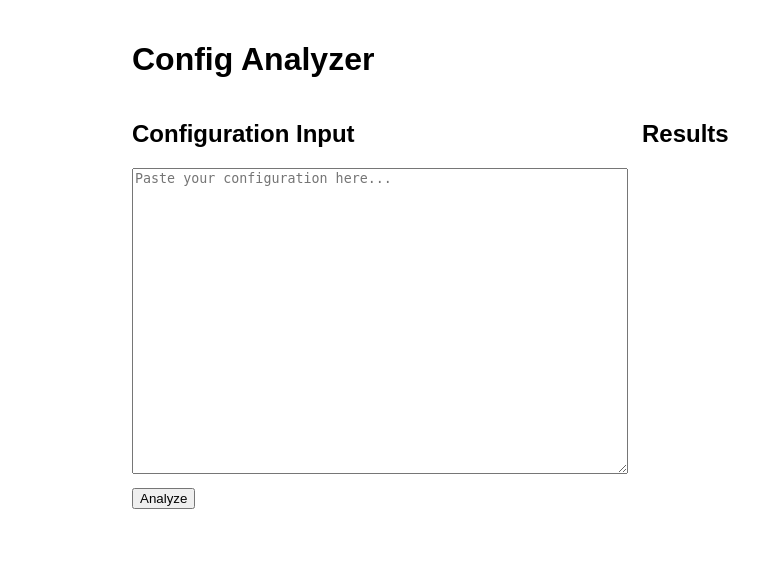
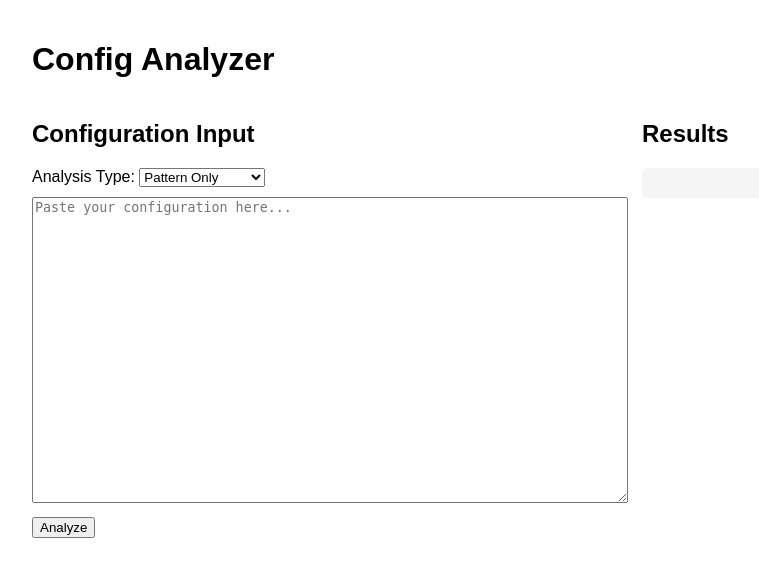
Before and after one commit to andrei-shtanakov/AI_guide_assistant, a Flask app: page / in a window 1280 px wide. Shown: the top 577 px of the page, without its empty margins (8-767 px from the left). Run offline with Flask 3, Linux system fonts and the light colour scheme; parts of the project's set-up code (start-up, migrations or seed data) failed here and were passed over.

Commit message:
All works. I need to polish it.

```diff
--- a/src/ai_ga/main.py
+++ b/src/ai_ga/main.py
@@ -4,13 +4,15 @@ from ai_ga.embeddings.bert import BertEmbedder
 from ai_ga.storage.pinecone_db import PineconeStorage
 from ai_ga.analyzer.config import ConfigAnalyzer
 from ai_ga.patterns.loader import PatternLoader, ConfigPattern
+from ai_ga.ai_services.ai_integration import AIAnalyzer
 
 app = Flask(__name__)
 
-# Инициализация компонентов как глобальных переменных
+# Инициализация компонентов
 embedder = BertEmbedder()
 storage = PineconeStorage()
 pattern_loader = PatternLoader()
+ai_analyzer = AIAnalyzer()
 analyzer = None
 
 def init_analyzer():
@@ -25,11 +27,44 @@ def home():
 @app.route('/analyze', methods=['POST'])
 def analyze():
     config_text = request.form.get('config')
+    analysis_type = request.form.get('analysis_type', 'pattern')  # pattern, openai, или claude
+
     if not config_text:
         return jsonify({'error': 'No configuration provided'})
 
-    results = analyzer.analyze(config_text)
-    return jsonify({'results': results})
+    # Получаем результаты паттерн-анализа
+    pattern_results = analyzer.analyze(config_text)
+
+    if analysis_type == 'pattern':
+        return jsonify({'results': pattern_results})
+
+    # Преобразуем pattern_results в текстовый формат для AI
+    pattern_results_text = '\n'.join([
+        f"Pattern {i+1}:\n" +
+        f"ID: {result['id']}\n" +
+        f"Description: {result['description']}\n" +
+        f"Severity: {result['severity']}\n" +
+        f"Recommendations: {', '.join(result['recommendations'])}\n" +
+        f"Example: {result['original_text']}\n"
+        for i, result in enumerate(pattern_results)
+    ])
+
+    try:
+        if analysis_type == 'openai':
+            ai_response = ai_analyzer.analyze_with_openai(config_text, pattern_results_text)
+        else:  # claude
+            ai_response = ai_analyzer.analyze_with_claude(config_text, pattern_results_text)
+
+        return jsonify({
+            'results': pattern_results,
+            'ai_analysis': ai_response
+        })
+
+    except Exception as e:
+        return jsonify({
+            'results': pattern_results,
+            'error': f'AI analysis failed: {str(e)}'
+        })
 
 if __name__ == '__main__':
     init_analyzer()
--- a/src/ai_ga/templates/index.html
+++ b/src/ai_ga/templates/index.html
@@ -6,7 +6,7 @@
     <style>
         body {
             font-family: Arial, sans-serif;
-            max-width: 1000px;
+            max-width: 1200px;
             margin: 0 auto;
             padding: 20px;
         }
@@ -31,6 +31,15 @@
         .severity-LOW { border-left: 5px solid yellow; }
         .severity-MEDIUM { border-left: 5px solid orange; }
         .severity-HIGH { border-left: 5px solid red; }
+        .ai-analysis {
+            margin-top: 20px;
+            padding: 15px;
+            background-color: #f5f5f5;
+            border-radius: 5px;
+        }
+        .analysis-type {
+            margin-bottom: 10px;
+        }
     </style>
 </head>
 <body>
@@ -38,27 +47,40 @@
     <div class="container">
         <div class="input-section">
             <h2>Configuration Input</h2>
+            <div class="analysis-type">
+                <label>Analysis Type:</label>
+                <select id="analysis-type">
+                    <option value="pattern">Pattern Only</option>
+                    <option value="openai">Pattern + OpenAI</option>
+                    <option value="claude">Pattern + Claude</option>
+                </select>
+            </div>
             <textarea id="config-input" placeholder="Paste your configuration here..."></textarea>
             <button onclick="analyzeConfig()">Analyze</button>
         </div>
         <div class="results-section">
             <h2>Results</h2>
             <div id="results"></div>
+            <div id="ai-analysis" class="ai-analysis"></div>
         </div>
     </div>
 
     <script>
         function analyzeConfig() {
             const config = document.getElementById('config-input').value;
+            const analysisType = document.getElementById('analysis-type').value;
             const resultsDiv = document.getElementById('results');
+            const aiAnalysisDiv = document.getElementById('ai-analysis');
+
             resultsDiv.innerHTML = 'Analyzing...';
+            aiAnalysisDiv.innerHTML = '';
 
             fetch('/analyze', {
                 method: 'POST',
                 headers: {
                     'Content-Type': 'application/x-www-form-urlencoded',
                 },
-                body: `config=${encodeURIComponent(config)}`
+                body: `config=${encodeURIComponent(config)}&analysis_type=${encodeURIComponent(analysisType)}`
             })
             .then(response => response.json())
             .then(data => {
@@ -67,6 +89,7 @@
                     return;
                 }
 
+                // Отображение результатов паттерн-анализа
                 resultsDiv.innerHTML = '';
                 data.results.forEach(match => {
                     resultsDiv.innerHTML += `
@@ -84,6 +107,14 @@
                         </div>
                     `;
                 });
+
+                // Отображение AI анализа, если он есть
+                if (data.ai_analysis) {
+                    aiAnalysisDiv.innerHTML = `
+                        <h3>AI Analysis</h3>
+                        <div class="ai-content">${data.ai_analysis.replace(/\n/g, '<br>')}</div>
+                    `;
+                }
             })
             .catch(error => {
                 resultsDiv.innerHTML = `<div class="error">Error: ${error.message}</div>`;
```
Also changed, not shown: src/ai_ga/ai_services/ai_integration.py (added, +60 -0 lines), README.md, src/ai_ga/ai_services/__init__.py (added), 3 other files.
